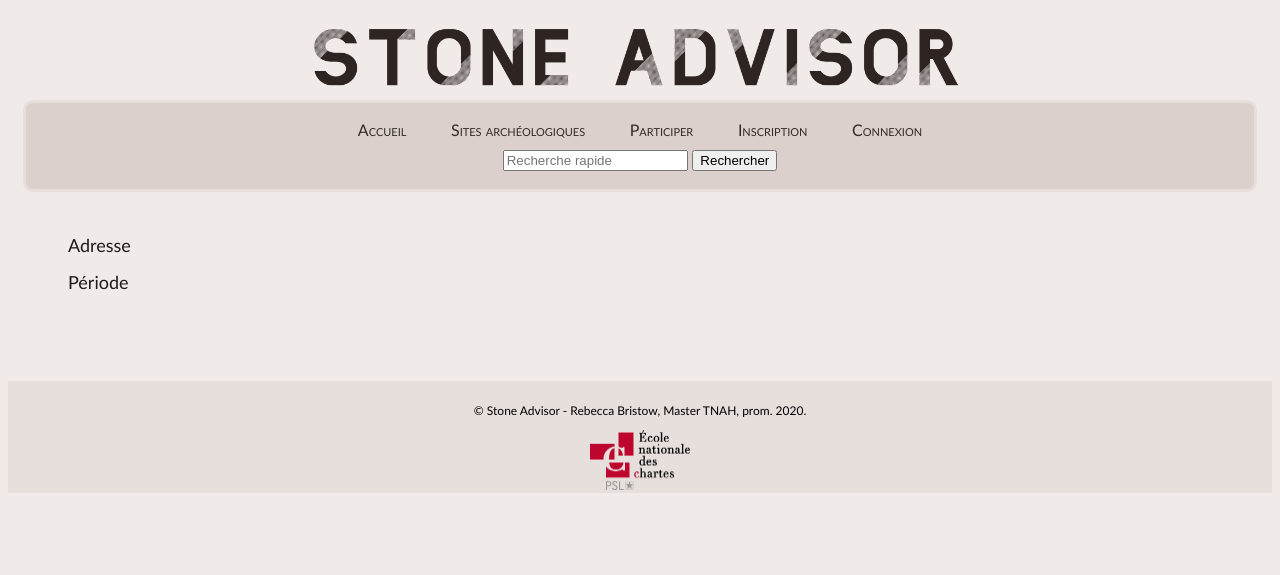
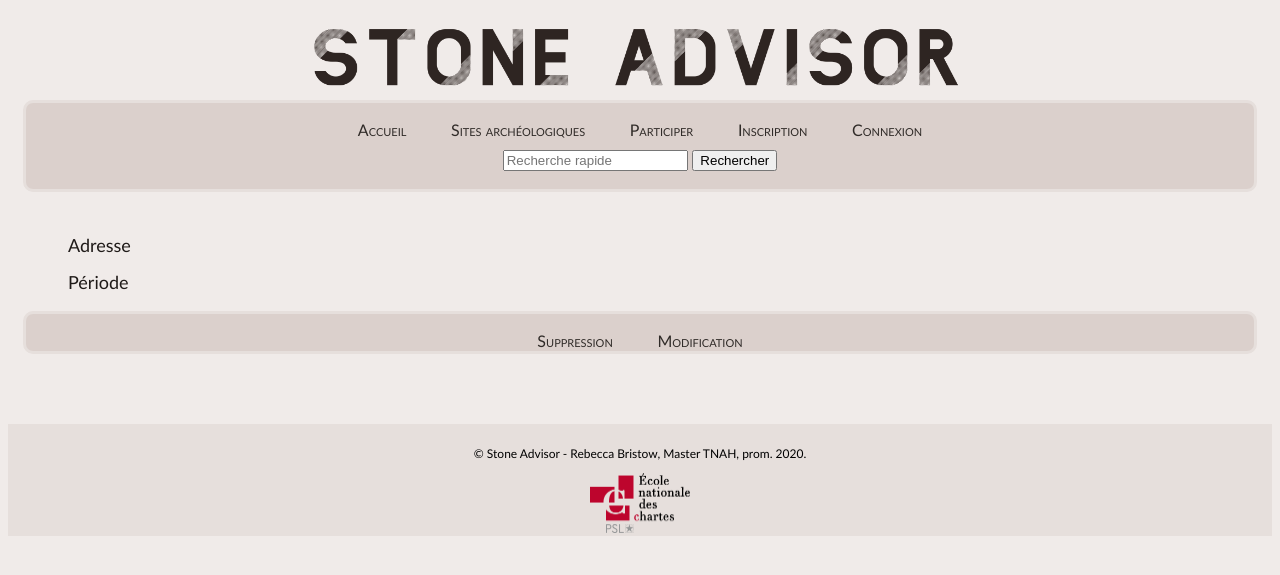
Before and after one commit to Chartes-TNAH/ENC_Appli-Python_StoneAdvisor, a Flask app: template application/stoneAdvisor/templates/pages/sites.html in a window 1280 px wide. Shown: the top 575 px of the page. Run offline with Flask 2, Linux system fonts and the light colour scheme; the template is opened without the code that fills it, so the values that code supplies are empty; some libraries are stand-ins or nearby versions.

Commit message:
Correction

```diff
--- a/application/stoneAdvisor/templates/pages/sites.html
+++ b/application/stoneAdvisor/templates/pages/sites.html
@@ -66,6 +66,7 @@
 
         <!-- nom du site archéologique -->
         <h1>{{site.Nom}}</h1>
+
         <div class="container">
         <!-- description du site archéologique -->
             <div class="presentation">
@@ -81,6 +82,7 @@
                 </dl>
             </div>
 
+
         <!-- images du site archéologique -->
             <div class="images">
                 {% for image in image %}
@@ -94,4 +96,11 @@
             </div>
         </div>
 
+        {% if not current_user.is_authenticated %}
+            <ul class="nav">
+                <li class="nav-link"><a href="{{url_for('suppression', Id=site.Id)}}">Suppression</a></li>
+                <li class="nav-link"><a href="{{url_for('modification', Id=site.Id)}}">Modification</a></li>
+            </ul>
+        {% endif %}
+
 {% endblock %}
```
Also changed, not shown: requirements.txt (+3 -59 lines), 1 other file.
